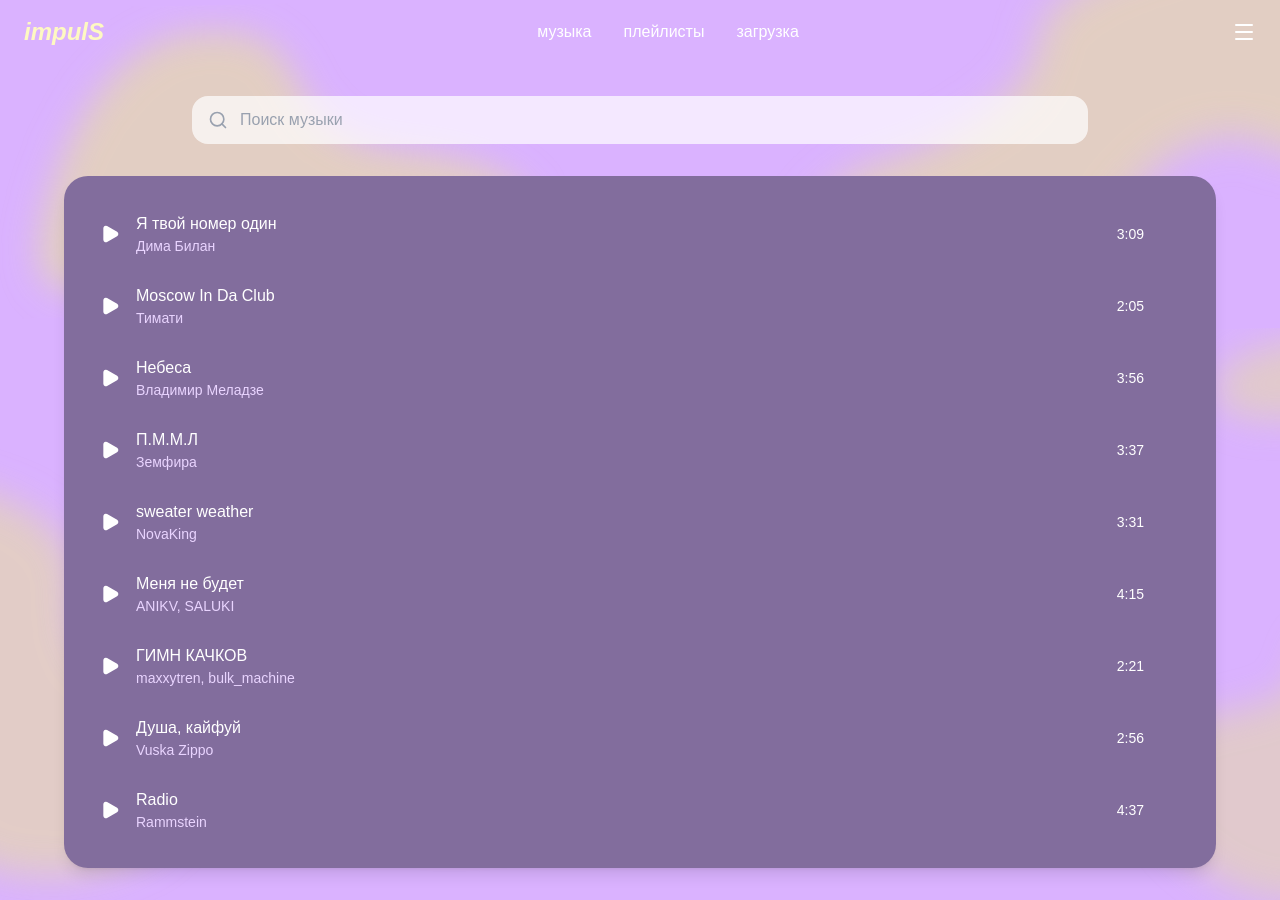
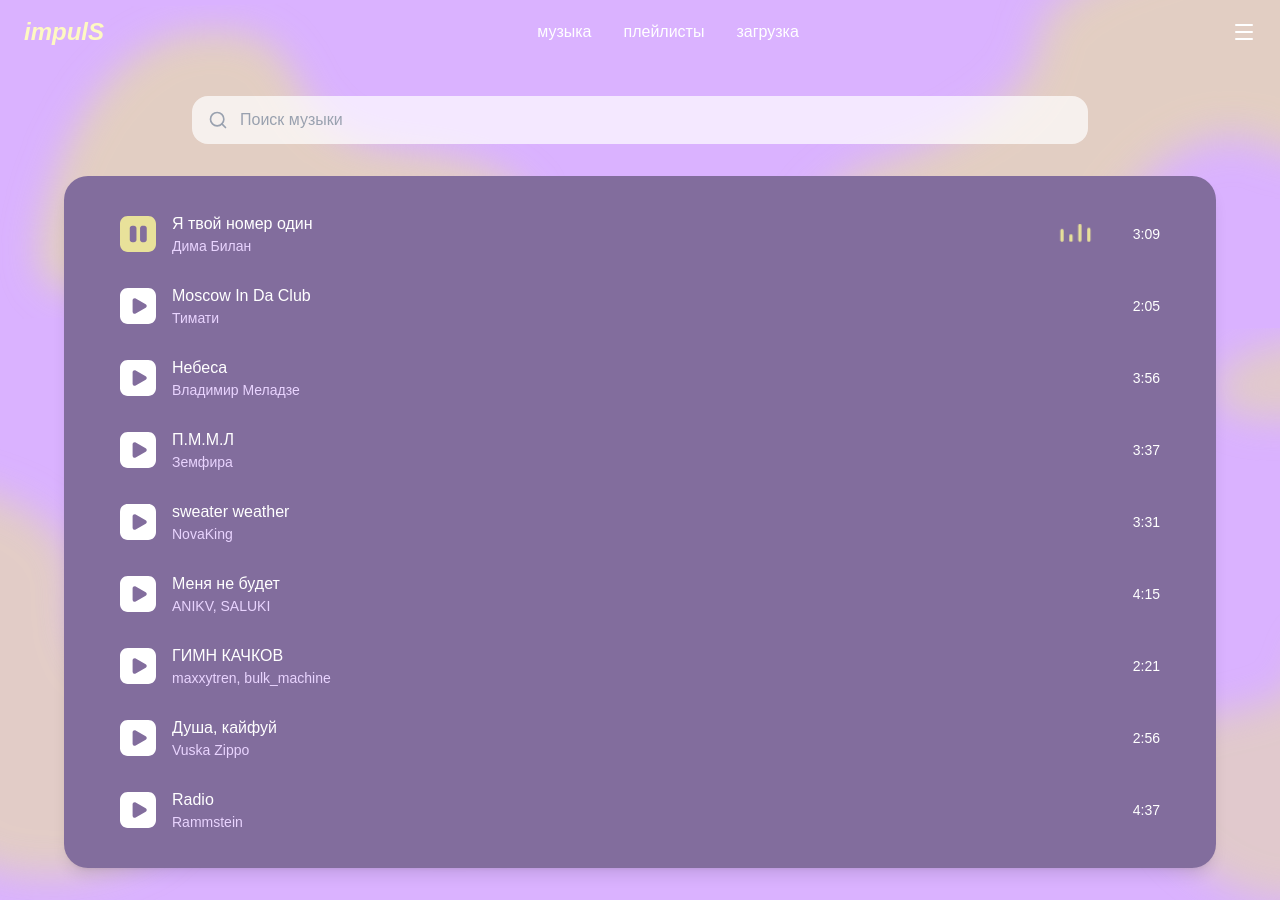
Before and after one commit to 1mpu1se/frontend, a Next.js app: page /music in a window 1280 px wide. Both pictures are taken after a click on the button 110 px from the left and 234 px from the top of the page. Built offline with nearby package versions, Linux system fonts and the light colour scheme.

Commit message:
feat(music-page): add equalizer, stop/play buttons

```diff
--- /dev/null
+++ b/src/app/music/Equalizer.jsx
@@ -0,0 +1,44 @@
+"use client";
+
+import React from "react";
+
+export default function Equalizer({ className }) {
+    return (
+        <>
+            <svg
+                className={className}
+                width="36"
+                height="20"
+                viewBox="0 0 29 19"
+                fill="none"
+                aria-hidden="true"
+                xmlns="http://www.w3.org/2000/svg"
+            >
+                <rect className="bar b1" x="1.546" y="2" width="3.09" height="15" rx="2" fill="#E8E19A" />
+                <rect className="bar b2" x="10.0508" y="2" width="3.09" height="15" rx="2" fill="#E8E19A" />
+                <rect className="bar b3" x="18.5552" y="0" width="3.09" height="17" rx="2" fill="#E8E19A" />
+                <rect className="bar b4" x="27.0591" y="2" width="3.09" height="15" rx="2" fill="#E8E19A" />
+            </svg>
+
+            <style>{`
+                .bar {
+                  transform-box: fill-box;
+                  transform-origin: center bottom;
+                  animation-iteration-count: infinite;
+                  animation-direction: alternate;
+                  animation-timing-function: ease-in-out;
+                }
+
+                .b1 { animation-name: b1; animation-duration: 420ms; animation-delay: 0ms; }
+                .b2 { animation-name: b2; animation-duration: 620ms; animation-delay: 120ms; }
+                .b3 { animation-name: b3; animation-duration: 380ms; animation-delay: 60ms; }
+                .b4 { animation-name: b4; animation-duration: 520ms; animation-delay: 200ms; }
+
+                @keyframes b1 { from { transform: scaleY(0.25); } to { transform: scaleY(1.0); } }
+                @keyframes b2 { from { transform: scaleY(0.35); } to { transform: scaleY(0.95); } }
+                @keyframes b3 { from { transform: scaleY(0.30); } to { transform: scaleY(1.1); } }
+                @keyframes b4 { from { transform: scaleY(0.40); } to { transform: scaleY(0.9); } }
+            `}</style>
+        </>
+    );
+}
--- a/src/app/music/page.js
+++ b/src/app/music/page.js
@@ -1,27 +1,34 @@
 "use client";
 
-import React, { useState } from 'react';
-import { Search, Play, MoreVertical } from 'lucide-react';
+import React, { useState } from "react";
+import {Search, MoreHorizontal} from "lucide-react";
+import Equalizer from "./Equalizer";
 
 export default function MusicPage() {
-    const [searchQuery, setSearchQuery] = useState('');
+    const [searchQuery, setSearchQuery] = useState("");
+    const [playingSongId, setPlayingSongId] = useState(null);
 
     const songs = [
-        { id: 1, title: 'Я твой номер один', artist: 'Дима Билан', duration: '3:09' },
-        { id: 2, title: 'Moscow In Da Club', artist: 'Тимати', duration: '2:05' },
-        { id: 3, title: 'Небеса', artist: 'Владимир Меладзе', duration: '3:56' },
-        { id: 4, title: 'П.М.М.Л', artist: 'Земфира', duration: '3:37' },
-        { id: 5, title: 'sweater weather', artist: 'NovaKing', duration: '3:31' },
-        { id: 6, title: 'Меня не будет', artist: 'ANIKV, SALUKI', duration: '4:15' },
-        { id: 7, title: 'ГИМН КАЧКОВ', artist: 'maxxytren, bulk_machine', duration: '2:21' },
-        { id: 8, title: 'Душа, кайфуй', artist: 'Vuska Zippo', duration: '2:56' },
-        { id: 9, title: 'Radio', artist: 'Rammstein', duration: '4:37' },
+        { id: 1, title: "Я твой номер один", artist: "Дима Билан", duration: "3:09" },
+        { id: 2, title: "Moscow In Da Club", artist: "Тимати", duration: "2:05" },
+        { id: 3, title: "Небеса", artist: "Владимир Меладзе", duration: "3:56" },
+        { id: 4, title: "П.М.М.Л", artist: "Земфира", duration: "3:37" },
+        { id: 5, title: "sweater weather", artist: "NovaKing", duration: "3:31" },
+        { id: 6, title: "Меня не будет", artist: "ANIKV, SALUKI", duration: "4:15" },
+        { id: 7, title: "ГИМН КАЧКОВ", artist: "maxxytren, bulk_machine", duration: "2:21" },
+        { id: 8, title: "Душа, кайфуй", artist: "Vuska Zippo", duration: "2:56" },
+        { id: 9, title: "Radio", artist: "Rammstein", duration: "4:37" },
     ];
 
-    const filteredSongs = songs.filter(song =>
+    const filteredSongs = songs.filter(
+        (song) =>
             song.title.toLowerCase().includes(searchQuery.toLowerCase()) ||
             song.artist.toLowerCase().includes(searchQuery.toLowerCase())
     );
+
+    const handlePlayToggle = (id) => {
+        setPlayingSongId((prev) => (prev === id ? null : id));
+    };
 
     return (
         <>
@@ -34,23 +41,34 @@ export default function MusicPage() {
                         placeholder="Поиск музыки"
                         value={searchQuery}
                         onChange={(e) => setSearchQuery(e.target.value)}
-                        className="w-full pl-12 pr-4 py-3 rounded-2xl text-gray-700 placeholder-gray-400 focus:outline-none focus:ring-2 focus:ring-[#826d9d]"
-                        style={{ backgroundColor: 'rgba(255, 255, 255, 0.7)' }}
+                        className="w-full pl-12 pr-4 py-3 rounded-2xl text-gray-700 placeholder-gray-400 focus:outline-none"
+                        style={{ backgroundColor: "rgba(255, 255, 255, 0.7)" }}
                     />
                 </div>
             </div>
 
             {/* Song List */}
             <div className="max-w-6xl mx-auto">
-                <div className="rounded-3xl p-6 shadow-lg" style={{ backgroundColor: '#826d9d' }}>
-                    <div className="space-y-1">
-                        {filteredSongs.map((song) => (
+                <div className="rounded-3xl p-6 shadow-lg" style={{ backgroundColor: "#826d9d" }}>
+                    <div className="space-y-1 mx-5">
+                        {filteredSongs.map((song) => {
+                            const isPlaying = playingSongId === song.id;
+                            return (
                                 <div
                                     key={song.id}
-                                className="flex items-center gap-4 p-3 rounded-lg hover:bg-purple-400 hover:bg-opacity-30 transition cursor-pointer group"
+                                    className="flex items-center gap-4 p-3 rounded-lg hover:bg-white/10 transition cursor-pointer group"
                                 >
-                                <button className="text-white hover:scale-110 transition">
-                                    <Play size={20} fill="white" />
+                                    <button
+                                        className="text-white hover:scale-110 transition"
+                                        onClick={() => handlePlayToggle(song.id)}
+                                        aria-label={isPlaying ? "Stop" : "Play"}
+                                    >
+                                        <img
+                                            src={isPlaying ? "/stop.svg" : "/play.svg"}
+                                            alt={isPlaying ? "Stop" : "Play"}
+                                            width={36}
+                                            height={36}
+                                        />
                                     </button>
 
                                     <div className="flex-1">
@@ -58,13 +76,23 @@ export default function MusicPage() {
                                         <p className="text-purple-200 text-sm">{song.artist}</p>
                                     </div>
 
-                                <span className="text-white text-sm">{song.duration}</span>
+                                    <div className="flex items-center gap-3 relative">
+                                        {isPlaying && (
+                                            <div className="mr-2">
+                                                <Equalizer />
+                                            </div>
+                                        )}
 
-                                <button className="text-white opacity-0 group-hover:opacity-100 transition">
-                                    <MoreVertical size={20} />
+                                        <div className="relative w-12 flex justify-end">
+                                            <span className="text-white text-sm group-hover:hidden">{song.duration}</span>
+                                            <button className="absolute right-0 top-1/2 transform -translate-y-1/2 text-white opacity-0 group-hover:opacity-100 transition">
+                                                <MoreHorizontal size={20} />
                                             </button>
                                         </div>
-                        ))}
+                                    </div>
+                                </div>
+                            );
+                        })}
                     </div>
                 </div>
             </div>
```
Also changed, not shown: src/app/layout.js (+5 -5 lines), public/play.svg (added), public/stop.svg (added). Lines whose indentation alone changed are shown as unchanged.
